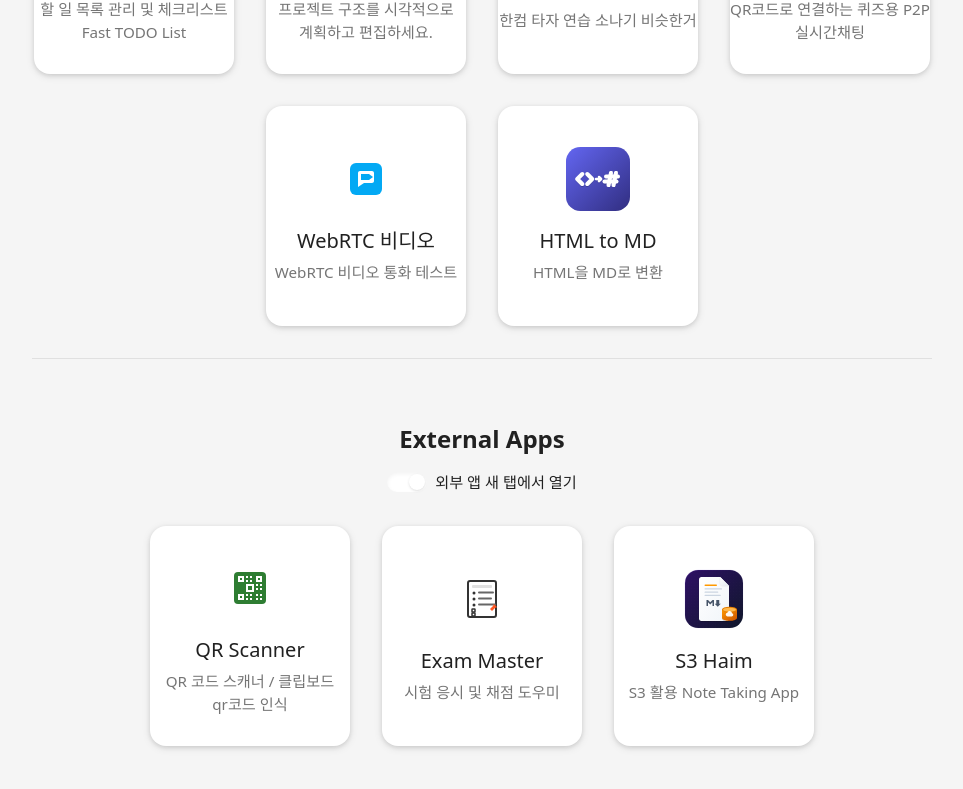
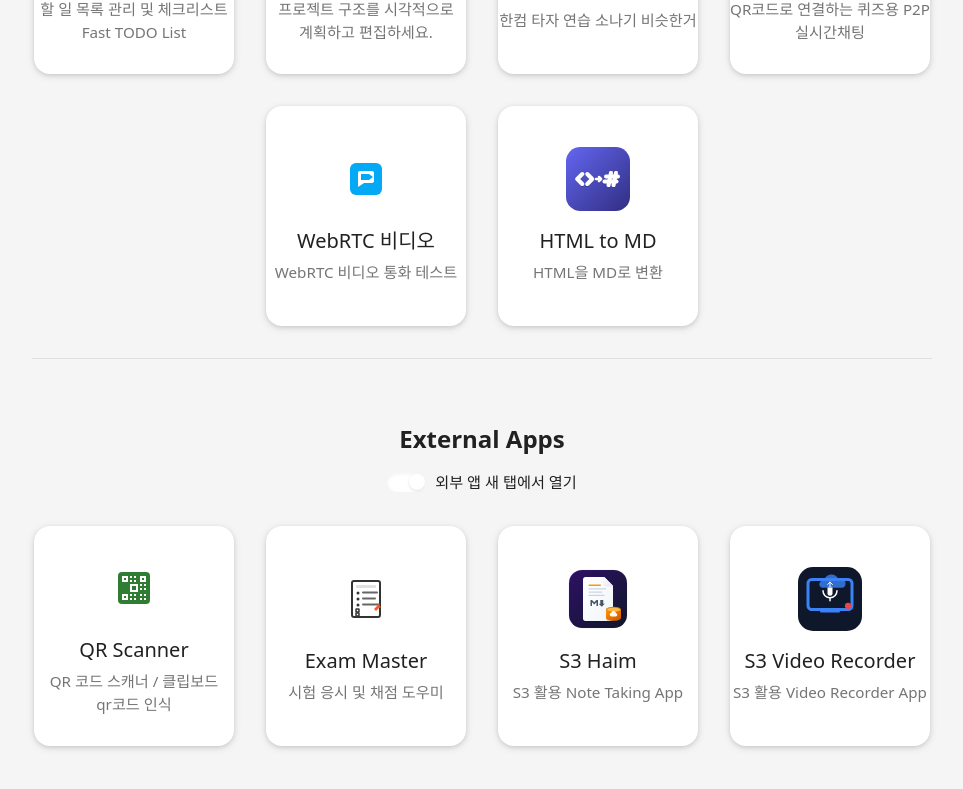
Before and after one commit to explainpark101/explainpark101.github.io, a Vue app: page / in a window 1280 px wide. Shown: the part 755-1544 px from the top of the page, without its empty margins (158-1121 px from the left). Built offline with nearby package versions, Linux system fonts and the light colour scheme; a web font is replaced by a local one.

Commit message:
feat: add S3VideoRecorderIcon component and integrate it into Home view for S3 video recording app

```diff
--- /dev/null
+++ b/src/components/icons/S3VideoRecorderIcon.vue
@@ -0,0 +1,26 @@
+<template>
+    <svg width="512" height="512" viewBox="0 0 512 512" fill="none" xmlns="http://www.w3.org/2000/svg">
+  <!-- 배경 그라데이션 -->
+  <rect width="512" height="512" rx="120" fill="#0F172A"/>
+
+  <!-- 화면 프레임 (S3/Cloud 느낌의 Blue) -->
+  <rect x="80" y="100" width="352" height="240" rx="30" stroke="#3B82F6" stroke-width="24"/>
+  <rect x="216" y="340" width="80" height="12" fill="#3B82F6"/>
+  <rect x="176" y="352" width="160" height="12" rx="6" fill="#3B82F6"/>
+
+  <!-- 마이크 아이콘 -->
+  <rect x="236" y="150" width="40" height="80" rx="20" fill="white"/>
+  <path d="M200 190C200 220.931 225.069 246 256 246C286.931 246 312 220.931 312 190" stroke="white" stroke-width="12" stroke-linecap="round"/>
+  <line x1="256" y1="246" x2="256" y2="270" stroke="white" stroke-width="12" stroke-linecap="round"/>
+
+  <!-- 클라우드 업로드 (S3 상징) -->
+  <path d="M380 130C380 107.909 362.091 90 340 90C333.35 90 327.067 91.6167 321.5 94.4674C312.83 74.0729 292.516 60 268.75 60C238.15 60 212.81 81.3934 207.25 110.155C204.512 109.401 201.303 109 198 109C182.536 109 170 121.536 170 137C170 152.464 182.536 165 198 165H352C367.464 165 380 152.464 380 137V130Z" fill="#3B82F6" opacity="0.8"/>
+  <path d="M275 140L256 121L237 140" stroke="white" stroke-width="8" stroke-linecap="round" stroke-linejoin="round"/>
+  <line x1="256" y1="121" x2="256" y2="155" stroke="white" stroke-width="8" stroke-linecap="round"/>
+
+  <!-- 실시간 녹화 표시 (REC) -->
+  <circle cx="400" cy="310" r="25" fill="#EF4444">
+    <animate attributeName="opacity" values="1;0.3;1" dur="2s" repeatCount="indefinite" />
+  </circle>
+</svg>
+</template>
--- a/src/views/Home.vue
+++ b/src/views/Home.vue
@@ -109,6 +109,7 @@ import QRCodeScannerIcon from '@/components/icons/QrCodeScannerIcon.vue';
 import ExamPaperIcon from '@/components/icons/ExamPaperIcon.vue';
 import S3HaimIcon from '@/components/icons/S3HaimIcon.vue';
 import HTML2MDIcon from '@/components/icons/HTML2MDIcon.vue';
+import S3VideoRecorderIcon from '../components/icons/S3VideoRecorderIcon.vue';
 
 const internalAppItems = [
     { to: '/arch-graphic', icon: ArchGraphicIcon, title: '건설 그래픽 커뮤니케이션', description: '건설 그래픽 커뮤니케이션 단어 외우기' },
@@ -131,6 +132,7 @@ const externalAppItems = [
     { href: 'https://qrscan101.onrender.com/', icon: QRCodeScannerIcon, title: 'QR Scanner', description: 'QR 코드 스캐너 / 클립보드 qr코드 인식' },
     { href: '/test-paper/', icon: ExamPaperIcon, title: 'Exam Master', description: '시험 응시 및 채점 도우미' },
     { href: '/s3haim', icon: S3HaimIcon, title: 'S3 Haim', description: 'S3 활용 Note Taking App' },
+    { href: '/s3-video-recorder', icon: S3VideoRecorderIcon, title: 'S3 Video Recorder', description: 'S3 활용 Video Recorder App' },
 ];
 
 let deferredPrompt = null;
```
